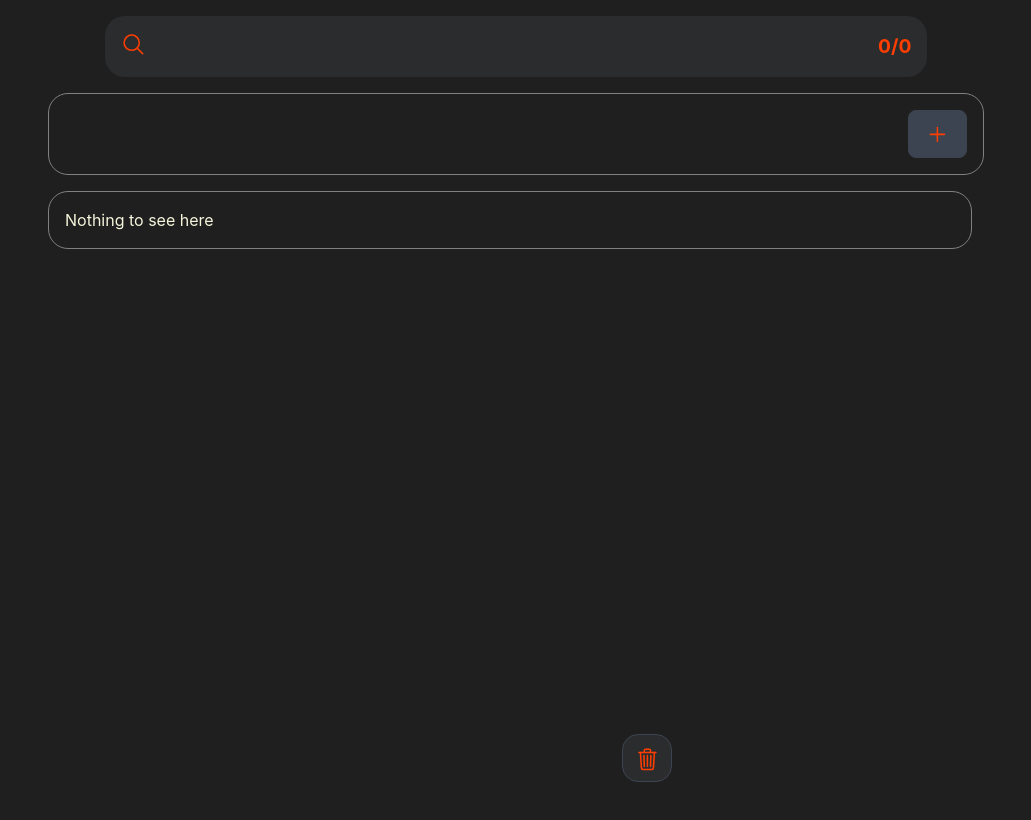
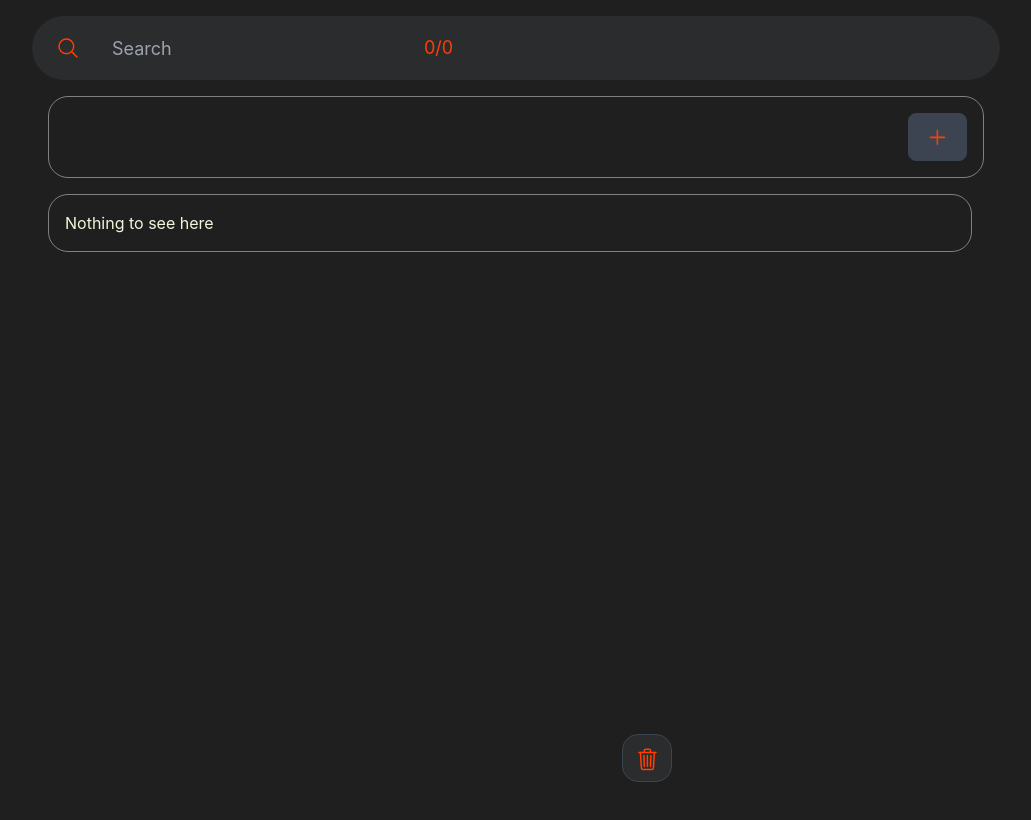
Before and after one commit to KingImoh/CheckIt, a Svelte app: page / in a window 1280 px wide. Shown: the top 820 px of the page, without its empty margins (124-1155 px from the left). Built offline with nearby package versions, Linux system fonts and the light colour scheme.

Commit message:
:lipstick: Search bar done

```diff
--- a/src/component/searchBar.svelte
+++ b/src/component/searchBar.svelte
@@ -18,42 +18,18 @@
   }
 </script>
 
-<div>
-  <ion-icon name="search-outline" />
-  <input type="text" bind:value={toDoSearch} on:keydown={searchToDo} />
-  <span>{doneListCount}/{listCount}</span>
+<div class="navbar text-[#ff3e00] bg-[#2b2c2e] rounded-full ">
+  <label class="input-group border-[#ff3e00]">
+    <span class=" text-2xl bg-inherit">
+      <ion-icon name="search-outline" />
+    </span>
+    <input
+      type="text"
+      placeholder="Search"
+      class="input text-lg bg-transparent border-x-[#ff3e00] border-none focus:outline-none"
+      bind:value={toDoSearch}
+      on:keydown={searchToDo}
+    />
+    <span class="px-2 text-lg bg-inherit"> {doneListCount}/{listCount} </span>
+  </label>
 </div>
-
-<style>
-  ion-icon {
-    font-size: 1.55rem;
-    color: #ff3e00;
-  }
-
-  input {
-    line-height: 1.5rem;
-    font-size: 1.5rem;
-    width: inherit;
-    background-color: transparent;
-    border: 0;
-    color: beige;
-    padding-left: 0.5rem;
-  }
-  input:focus {
-    outline: none;
-  }
-  div {
-    text-align: center;
-    border-radius: 1.25rem;
-    background-color: #2b2c2e;
-    margin-top: 3rem;
-    width: 85%;
-    margin: 0 auto;
-    padding: 1rem;
-    display: flex;
-    justify-content: space-between;
-    font-size: 1.2rem;
-    color: #ff3e00;
-    font-weight: bold;
-  }
-</style>
```
